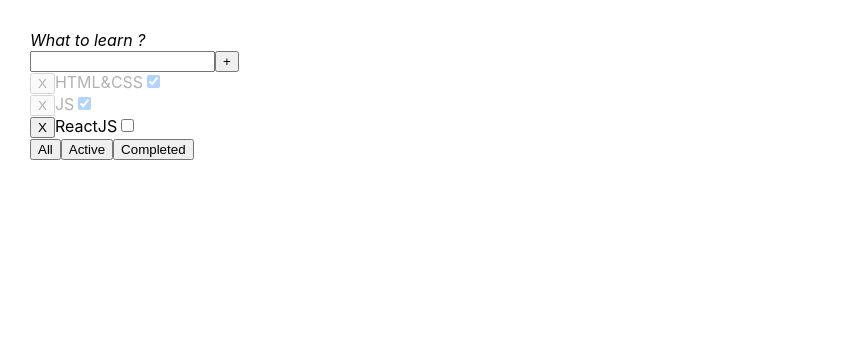
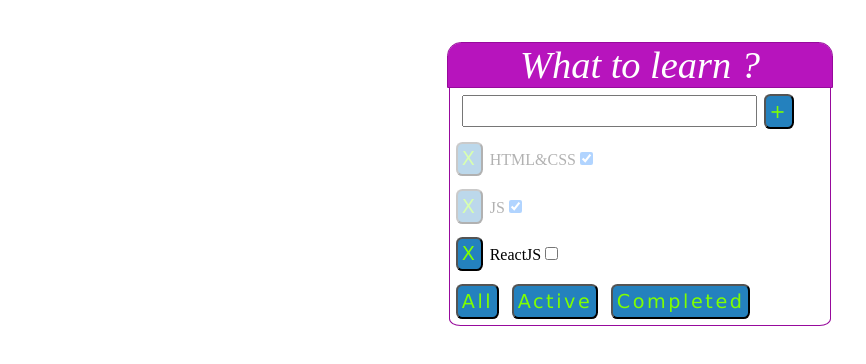
Before and after one commit to DenRainmen/Todolist_v4, a React (Create React App) app: page / in a window 1280 px wide. Shown: the top 364 px of the page, without its empty margins (0-866 px from the left). Built offline with nearby package versions, Linux system fonts and the light colour scheme.

Commit message:
Изменил стили в CSS для лучшего отображения

```diff
--- a/src/App.css
+++ b/src/App.css
@@ -3,9 +3,9 @@
   display: flex;
 }
 
-.App > div{
+/* .App > div{
   margin-right: 50px;
-}
+} */
 
 .error{
   border: 1px solid red;
@@ -16,7 +16,8 @@
 }
 
 .active-filter{
-  background-color: aquamarine;
+  background-color: rgb(191, 26, 224);
+  font-size: 2vw;
 }
 
 .is-done{
@@ -29,7 +30,9 @@
 
 
 /* Старый вариант (цветастый и сложный) */
-/* #root{
+
+
+ #root{
   margin-top: 1vw;
   display: flex;
   justify-content: center;
@@ -52,9 +55,11 @@ font-family: Lobster,cursive;
   align-items: center;
   flex-direction: column;
   width: 100%;
+
 }
 
 i.title{
+  outline: 1px solid rgb(151, 10, 156);
   background-color: rgb(183, 20, 189);
   margin: 0;
   font-size: 3vw;
@@ -65,11 +70,11 @@ i.title{
 }
 
 .card-container{
- outline: 1px solid rgb(151, 10, 156);
+ border: 1.5px solid rgb(151, 10, 156);
   width: 99.2%;
   display: flex;
-  justify-content: center;
-  align-items: center;
+  justify-content: flex-end;
+  align-items: flex-start;
   flex-direction: column;
   border-radius: 0% 0% 3% 3%;
 }
@@ -94,12 +99,11 @@ ul{
 
 button{
   border-radius: 0.5vw 0.5vw 0.5vw 0.5vw;
-  background: rgb(9, 140, 228);
+  background: rgb(36, 129, 190);
   color:chartreuse;
   font-family: Verdana;
   letter-spacing: 0.2vw;
   padding: 0.3vw;
   margin:  0.5vw;
-  font-size: 1vw;
+  font-size: 1.5vw;
 }
- */
--- a/src/Todolist.tsx
+++ b/src/Todolist.tsx
@@ -99,7 +99,9 @@ export function Todolist(props: PROPS) {
       <i className="title">{`${props.title} ?`}</i>
 
       <div className="card-container">
-        <div>
+        <div
+        style={{paddingLeft: "1vw"}}
+        >
           <input
             type="text"
             value={inputText}
```
